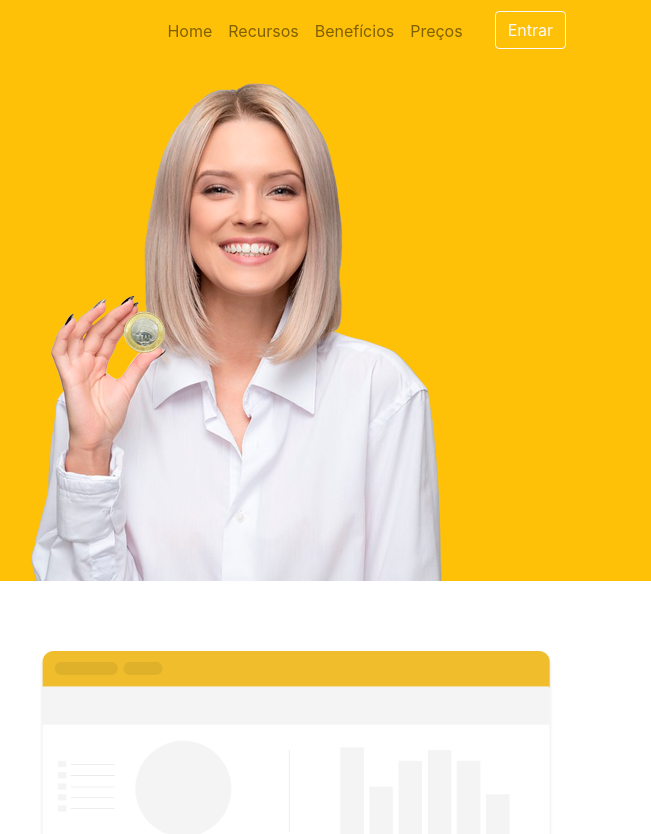
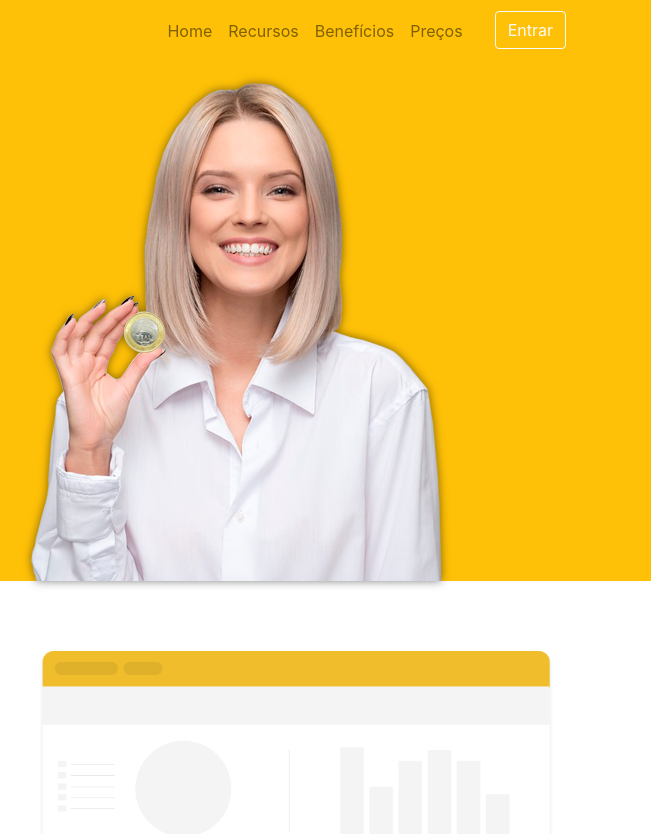
Before and after one commit to DanAntunes/finans-project, a plain HTML site: page index.html in a window 1280 px wide. Shown: the top 834 px of the page, 629-1280 px from the left. Drawn offline with nearby package versions, Linux system fonts and the light colour scheme; files whose address does not match are found by name.

Commit message:
feat: add drop-shadow class to enhance footer link styling

```diff
--- a/css/style.css
+++ b/css/style.css
@@ -11,3 +11,7 @@
 footer p a {
     margin: 5px 15px
 }
+
+.drop-shadow {
+    filter: drop-shadow(0 0 5px rgba(0,0,0,0.5));
+}
```
